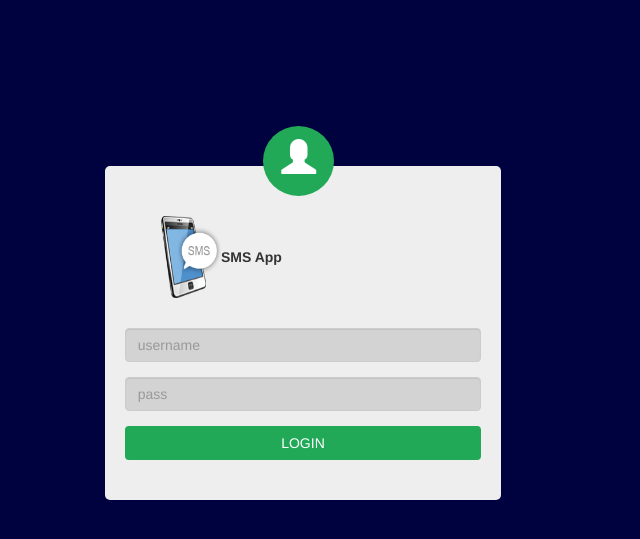
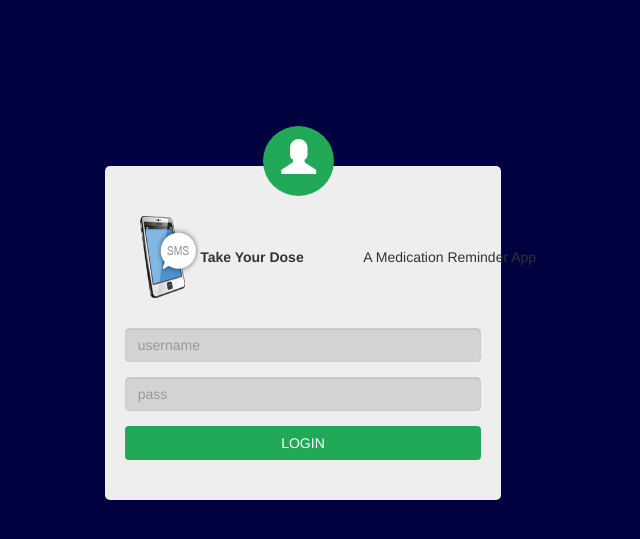
Before and after one commit to 3Code/sms, a PHP site: page / in a window 1280 px wide. Shown: the top 539 px of the page, without its empty margins (337-977 px from the left). Run offline with PHP 8.4, Linux system fonts and the light colour scheme.

Commit message:
Update index.php

```diff
--- a/index.php
+++ b/index.php
@@ -4,7 +4,7 @@
     <meta charset="utf-8">
     <meta http-equiv="X-UA-Compatible" content="IE=edge">
     <meta name="viewport" content="width=device-width, initial-scale=1">
-    <title>Halaman Login</title>
+    <title>Take Your Dose</title>
 
     <link href="assets/css/bootstrap.min.css" rel="stylesheet">
     <link href="assets/css/style.css" rel="stylesheet">
@@ -33,7 +33,8 @@
                  <table width="420" border="0">
                   <tr>
                     <td width="94" rowspan="3"><div align="right"><img src="sms.png" width="60" height="82" /></div></td>
-                    <td width="316"><strong>SMS App</strong></td>
+                    <td width="316"><strong>Take Your Dose</strong></td>
+                    <td width="316">A Medication Reminder App</td>
                   </tr>
                   <tr>
                     <td><strong></strong></td>
```
